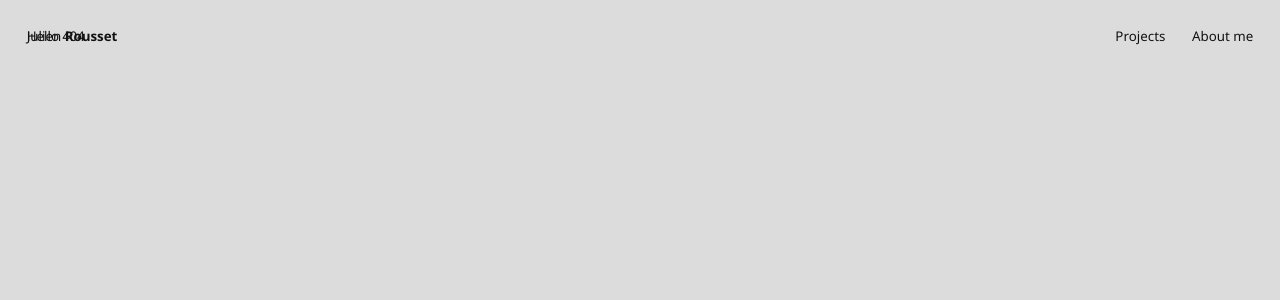
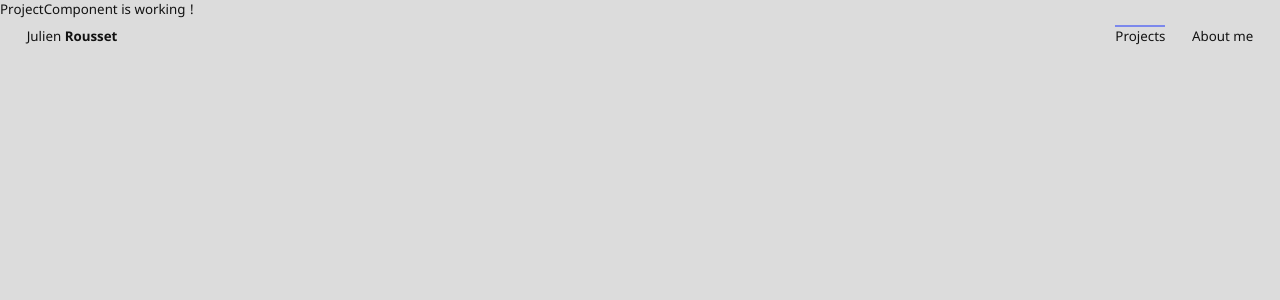
Before and after one commit to JulienRst/Portfolio2k20, a Vue app: page /projects/1 in a window 1280 px wide. Before the commit this address had no page. Shown: the top 300 px of the page. Built offline with nearby package versions, Linux system fonts and the light colour scheme.

Commit message:
[Clean] Refacto Router

```diff
--- a/src/assets/sass/components/_menu.scss
+++ b/src/assets/sass/components/_menu.scss
@@ -27,7 +27,7 @@ nav {
 			transition: 0.2s ease-in-out;
 		}
 
-		&.router-link-exact-active {
+		&.router-link-active {
 			// color: $color-blue-klein;
 			&::after {
 				width: calc(100% - 2rem);
--- a/src/assets/sass/components/_project.scss
+++ b/src/assets/sass/components/_project.scss
@@ -72,14 +72,16 @@
 				flex-grow: 1;
 				transition: 0.3s;
 			}
+
+			.date {
+				margin-left: 1rem;
+				flex-shrink: 0;
+			}
 		}
 
 		.sub {
 			width: 100%;
 			justify-content: space-between;
-			.society {
-
-			}
 
 			.tags {
 				.tag {
--- a/src/components/Menu.vue
+++ b/src/components/Menu.vue
@@ -20,7 +20,7 @@ import { Component, Vue } from 'vue-property-decorator';
 	data: () => {
 		return {
 			itemsNavigation: [
-				{ name: 'Projects', to: 'projects' },
+				{ name: 'Projects', to: 'project-root' },
 				{ name: 'About me', to: 'about' }
 			]
 		};
--- a/src/components/ProjectTile.vue
+++ b/src/components/ProjectTile.vue
@@ -7,6 +7,7 @@
 					{{ project.name }}
 				</div>
 				<div class="stroke"></div>
+				<div class="date">{{ project.date }}</div>
 			</div>
 			<div class="sub row">
 				<div class="society">
--- a/src/router/index.ts
+++ b/src/router/index.ts
@@ -13,13 +13,21 @@ const routes = [
 	},
 	{
 		path: '/projects',
-		name: 'projects',
-		component: () => import('@/views/Projects.vue')
-	},
-	{
-		path: '/project/:id',
-		name: 'project',
-		component: () => import('@/views/Project.vue')
+		name: 'project-root',
+		component: () => import('@/views/Project/index.vue'),
+		redirect: 'projects',
+		children: [
+			{
+				path: '/',
+				name: 'projects',
+				component: () => import('@/views/Project/Projects.vue'),
+			},
+			{
+				path: ':id',
+				name: 'project',
+				component: () => import('@/views/Project/Project.vue')
+			}
+		]
 	},
 	{
 		path: '/about',
--- a/src/views/Projects.vue
+++ b/src/views/Project/Projects.vue
@@ -10,7 +10,7 @@
 import { Component, Vue } from 'vue-property-decorator';
 import { projects } from '@/utils/fakeData';
 import ProjectTile from '@/components/ProjectTile.vue';
-import Project from '../models/project';
+import Project from '@/models/project';
 
 @Component({
 	name: 'ProjectsComponent',
@@ -36,7 +36,7 @@ export default class ProjectsComponent extends Vue {
 			window.setTimeout(() => { this.activeStyle --; }, (key + 1) * 200);
 		});
 		window.setTimeout(() => {
-			this.$router.push({ name: 'project', params: { id: project.slug }})
+			this.$router.push({ name: 'project', params: { id: project.slug }});
 		}, this.projects.length * 200 + 500);
 	}
 }
--- /dev/null
+++ b/src/views/Project/index.vue
@@ -0,0 +1,13 @@
+<template>
+	<router-view />
+</template>
+
+<script lang="ts">
+import { Component, Vue } from 'vue-property-decorator';
+
+@Component({
+	name: 'ProjectRoot'
+})
+export default class ProjectRoot extends Vue {
+}
+</script>
```
Also changed, not shown: src/views/Project/Project.vue (renamed from src/views/Project.vue).
